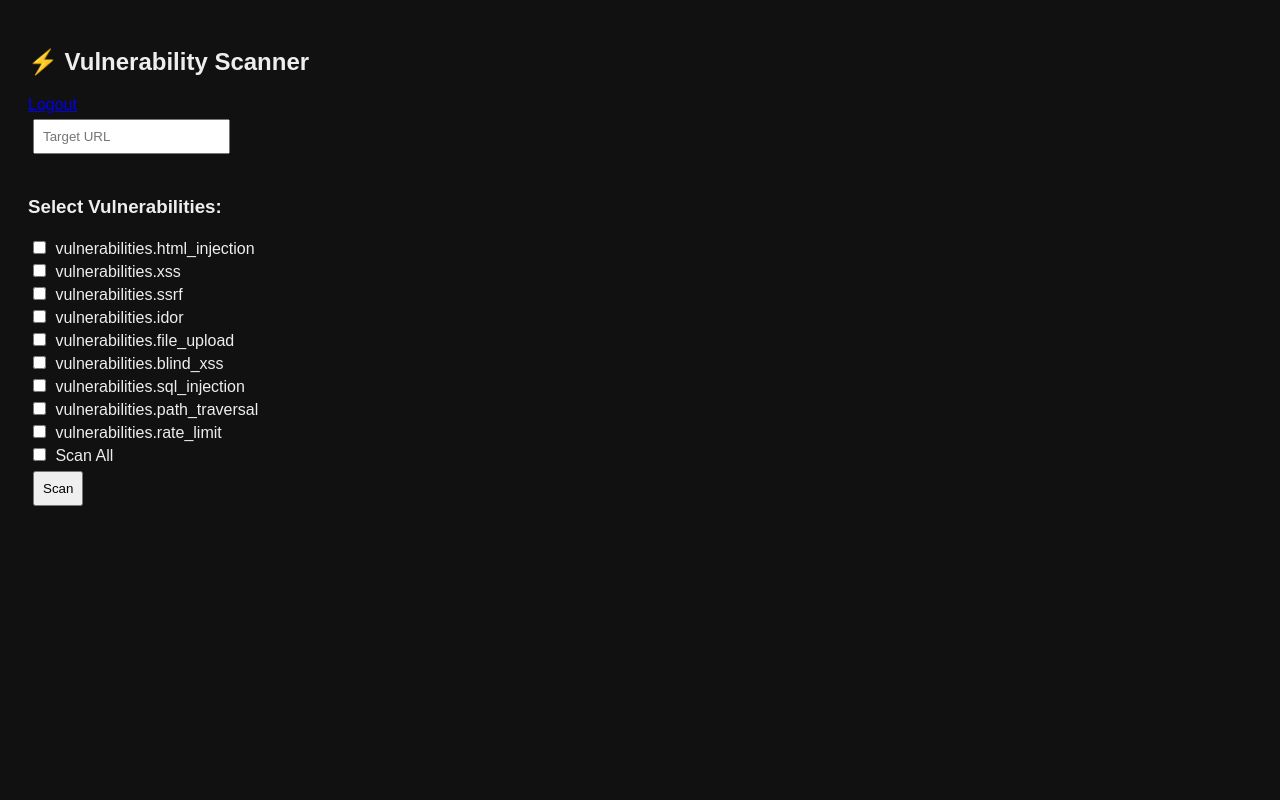
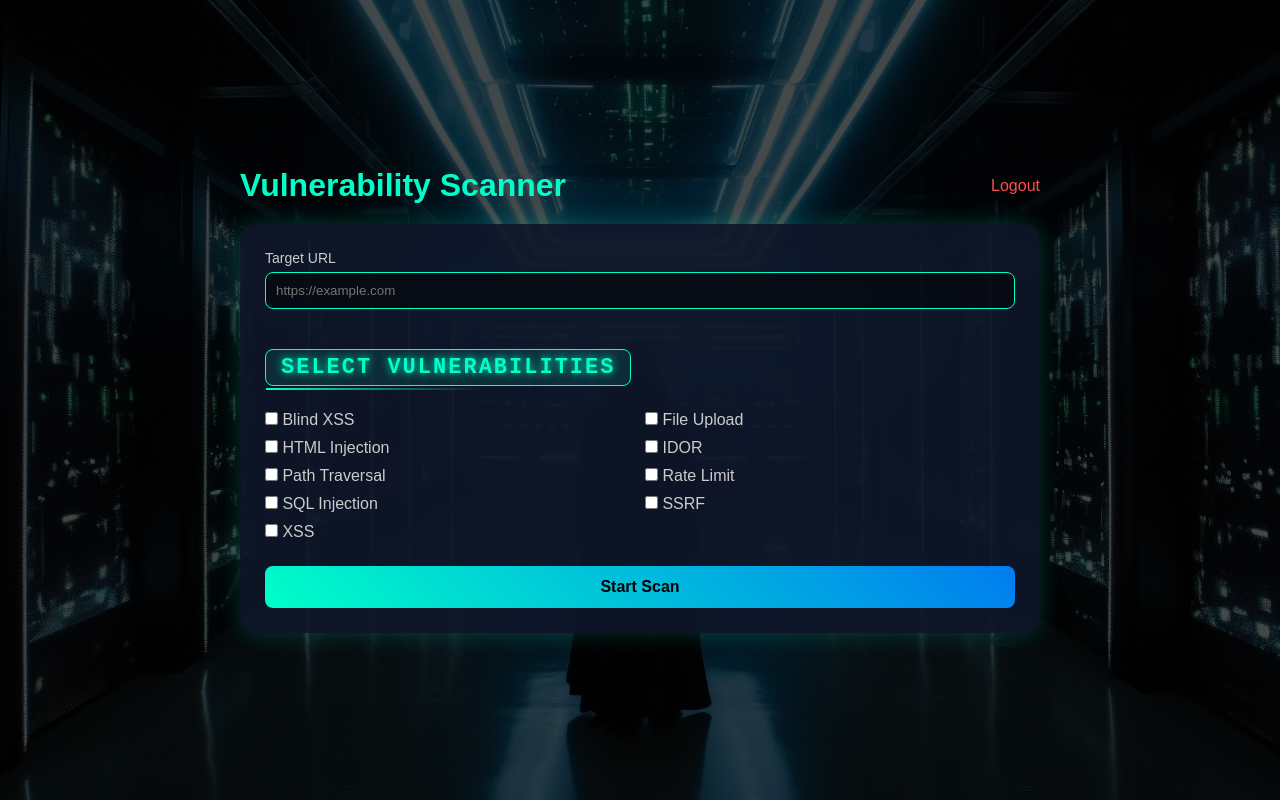
Before and after one commit to AboAliwa0/Graduation-ProjectF, a Flask app: page / in a window 1280 px wide. Run offline with Flask 3, Linux system fonts and the light colour scheme; a user stored in the database is signed in.

Commit message:
تعديل ملفات ال templates و الواجهة

```diff
--- /dev/null
+++ b/static/css/style.css
@@ -0,0 +1,187 @@
+/* Reset */
+* {
+    margin: 0;
+    padding: 0;
+    box-sizing: border-box;
+    font-family: 'Poppins', sans-serif;
+}
+
+/* Body */
+body {
+    height: 100vh;
+    background:
+        linear-gradient(rgba(0,0,0,0.7), rgba(0,0,0,0.7)),
+        url("../images/loginback1.png") no-repeat center center/cover;
+    display: flex;
+    justify-content: center;
+    align-items: center;
+}
+
+/* Container */
+.container {
+    background: rgba(15, 23, 42, 0.85);
+    backdrop-filter: blur(15px);
+    border-radius: 15px;
+    padding: 40px;
+    width: 350px;
+    text-align: center;
+    box-shadow: 0 0 30px rgba(0, 255, 200, 0.2);
+    border: 1px solid rgba(0, 255, 200, 0.2);
+}
+
+/* Title */
+.container h2 {
+    color: #00ffc8;
+    margin-bottom: 25px;
+}
+
+/* Inputs */
+.input-group {
+    margin-bottom: 20px;
+    text-align: left;
+}
+
+.input-group label {
+    color: #ccc;
+    font-size: 14px;
+}
+
+.input-group input {
+    width: 100%;
+    padding: 10px;
+    margin-top: 5px;
+    border-radius: 8px;
+    border: 1px solid #00ffc8;
+    background: rgba(0,0,0,0.5);
+    color: #fff;
+    outline: none;
+}
+
+.input-group input:focus {
+    box-shadow: 0 0 10px #00ffc8;
+}
+
+/* Button */
+.btn {
+    width: 100%;
+    padding: 12px;
+    border-radius: 8px;
+    border: none;
+    background: linear-gradient(45deg, #00ffc8, #007cf0);
+    color: #000;
+    font-weight: bold;
+    cursor: pointer;
+    transition: 0.3s;
+}
+
+.btn:hover {
+    transform: scale(1.05);
+    box-shadow: 0 0 15px #00ffc8;
+}
+
+/* Links */
+.link {
+    margin-top: 15px;
+    font-size: 14px;
+    color: #ccc;
+}
+
+.link a {
+    color: #00ffc8;
+    text-decoration: none;
+}
+
+.link a:hover {
+    color: #007cf0;
+}
+
+
+/* Dashboard Layout */
+.dashboard {
+    width: 90%;
+    max-width: 800px;
+}
+
+/* Header */
+.header {
+    display: flex;
+    justify-content: space-between;
+    align-items: center;
+    margin-bottom: 20px;
+}
+
+.header h1 {
+    color: #00ffc8;
+}
+
+.logout {
+    color: #ff4d4d;
+    text-decoration: none;
+}
+
+/* Card */
+.card {
+    background: rgba(15, 23, 42, 0.9);
+    padding: 25px;
+    border-radius: 15px;
+    box-shadow: 0 0 25px rgba(0,255,200,0.2);
+}
+
+/* Checkbox Grid */
+.checkbox-grid {
+    display: grid;
+    grid-template-columns: 1fr 1fr;
+    gap: 10px;
+    margin: 15px 0;
+}
+
+.checkbox-grid label {
+    color: #ccc;
+    cursor: pointer;
+}
+
+/* Scan Button */
+.scan-btn {
+    margin-top: 10px;
+    font-size: 16px;
+}
+
+.section-title {
+    color: #00ffc8;
+    font-size: 22px;
+    margin: 20px 0 10px;
+    position: relative;
+    display: inline-block;
+}
+
+/* خط تحت العنوان */
+.section-title::after {
+    content: "";
+    width: 60%;
+    height: 2px;
+    background: linear-gradient(90deg, #00ffc8, transparent);
+    position: absolute;
+    bottom: -5px;
+    left: 0;
+}
+
+/* Glow effect */
+.section-title {
+    text-shadow: 0 0 10px #00ffc8;
+}
+.section-title {
+    display: inline-block;
+    padding: 5px 15px;
+    border: 1px solid #00ffc8;
+    border-radius: 8px;
+    color: #00ffc8;
+    background: rgba(0,255,200,0.1);
+    text-shadow: 0 0 8px #00ffc8;
+}
+.section-title {
+    font-family: 'Courier New', monospace;
+    color: #00ffc8;
+    letter-spacing: 2px;
+    text-transform: uppercase;
+    text-shadow: 0 0 8px #00ffc8;
+}
--- a/templates/dashboard.html
+++ b/templates/dashboard.html
@@ -1,92 +1,52 @@
 <!DOCTYPE html>
 <html>
 <head>
-  <title>Dashboard</title>
-
-  <style>
-    body {
-      font-family: Arial;
-      background: #111;
-      color: #eee;
-      padding: 20px;
-    }
-
-    input, button {
-      padding: 8px;
-      margin: 5px;
-    }
-
-    .box {
-      border: 1px solid #333;
-      padding: 10px;
-      margin-top: 10px;
-      display: none;
-    }
-  </style>
-
+    <title>Dashboard</title>
+    <link rel="stylesheet" href="{{ url_for('static', filename='css/style.css') }}">
 </head>
 <body>
 
-<h2>⚡ Vulnerability Scanner</h2>
+<div class="dashboard">
 
-<a href="/logout">Logout</a>
+    <!-- Header -->
+    <div class="header">
+        <h1> Vulnerability Scanner</h1>
+        <a href="/logout" class="logout">Logout</a>
+    </div>
 
-<form method="POST">
+    <!-- Scan Box -->
+    <div class="card">
 
-  <input type="text" name="url" placeholder="Target URL" required><br><br>
+        <form method="POST">
 
-  <h3>Select Vulnerabilities:</h3>
+            <div class="input-group">
+                <label>Target URL</label>
+                <input type="text" name="url" placeholder="https://example.com" required>
+            </div>
 
-{% for scanner in scanners %}
-  <label>
-    <input type="checkbox" name="vulns" value="{{ scanner.__name__ }}">
-    {{ scanner.__name__ }}
-  </label><br>
-{% endfor %}
+            <h3 class="section-title">Select Vulnerabilities</h3>
 
-<label>
-  <input type="checkbox" name="all" value="yes"> Scan All
-</label>
+            <div class="checkbox-grid">
 
+                <label><input type="checkbox" name="vuln" value="blind_xss"> Blind XSS</label>
+                <label><input type="checkbox" name="vuln" value="file_upload"> File Upload</label>
+                <label><input type="checkbox" name="vuln" value="html_injection"> HTML Injection</label>
+                <label><input type="checkbox" name="vuln" value="idor"> IDOR</label>
+                <label><input type="checkbox" name="vuln" value="path_traversal"> Path Traversal</label>
+                <label><input type="checkbox" name="vuln" value="rate_limit"> Rate Limit</label>
+                <label><input type="checkbox" name="vuln" value="sql_injection"> SQL Injection</label>
+                <label><input type="checkbox" name="vuln" value="ssrf"> SSRF</label>
+                <label><input type="checkbox" name="vuln" value="xss"> XSS</label>
 
-  <!-- Auth Inputs -->
-  <div id="authBox" class="box">
-    <h4>Auth Inputs</h4>
-    <input type="text" name="username" placeholder="Username Field">
-    <input type="text" name="password" placeholder="Password Field">
-  </div>
+            </div>
 
-  <!-- SSRF Inputs -->
-  <div id="ssrfBox" class="box">
-    <h4>SSRF Inputs</h4>
-    <input type="text" name="param" placeholder="Parameter">
-  </div>
+            <button class="btn scan-btn">Start Scan</button>
 
-  <br>
-  <button type="submit">Scan</button>
+        </form>
 
-</form>
+    </div>
 
-{% if results %}
-<h3>Results:</h3>
-<ul>
-  {% for r in results %}
-    <li>{{ r }}</li>
-  {% endfor %}
-</ul>
-{% endif %}
-
-<script>
-function toggleBox(id) {
-  let box = document.getElementById(id);
-
-  if (box.style.display === "none" || box.style.display === "") {
-    box.style.display = "block";
-  } else {
-    box.style.display = "none";
-  }
-}
-</script>
+</div>
 
 </body>
 </html>
```
Also changed, not shown: templates/login.html (+27 -9 lines), templates/register.html (+29 -7 lines), scanner.db, static/images/loginback1.png (added).
